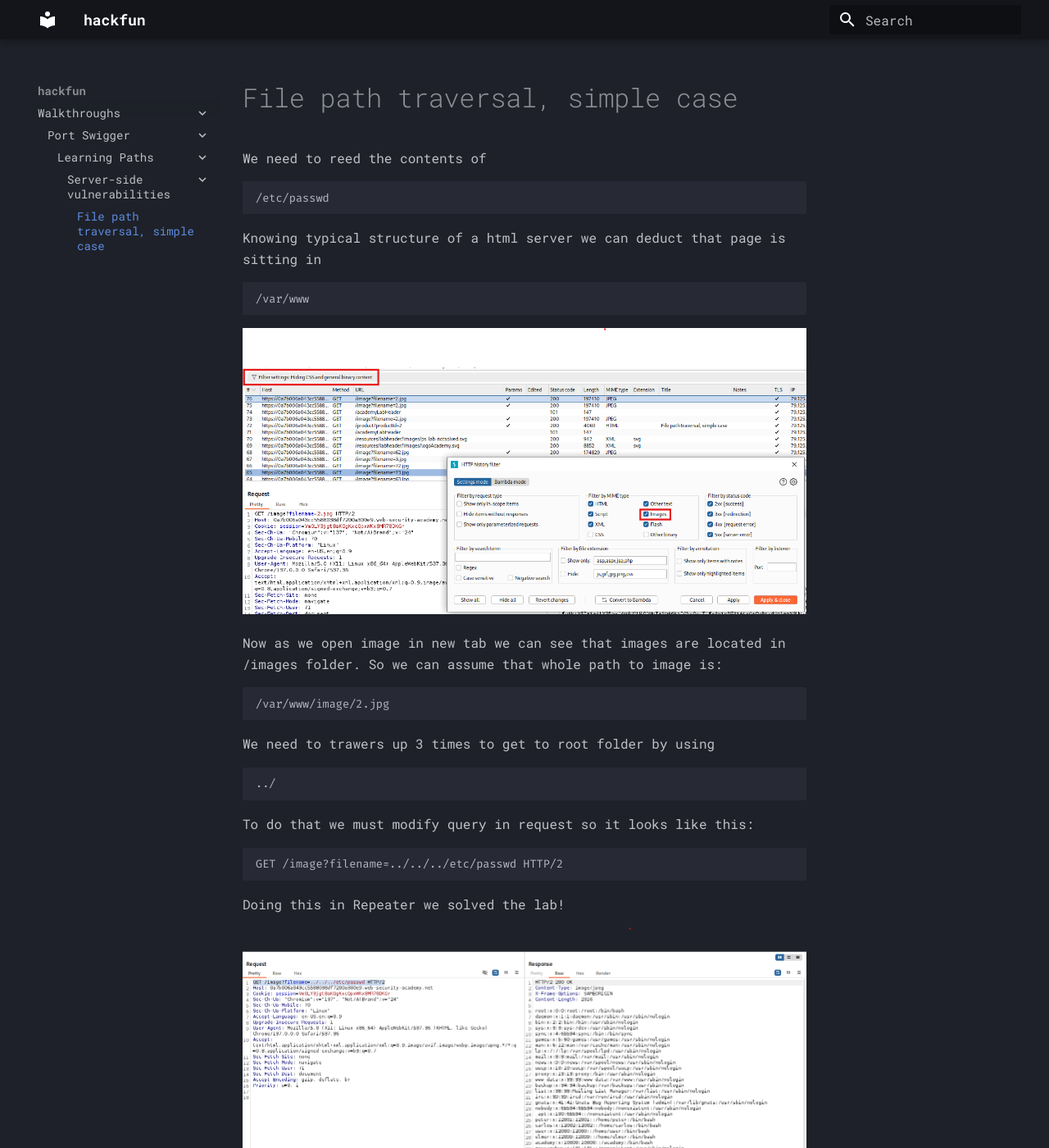
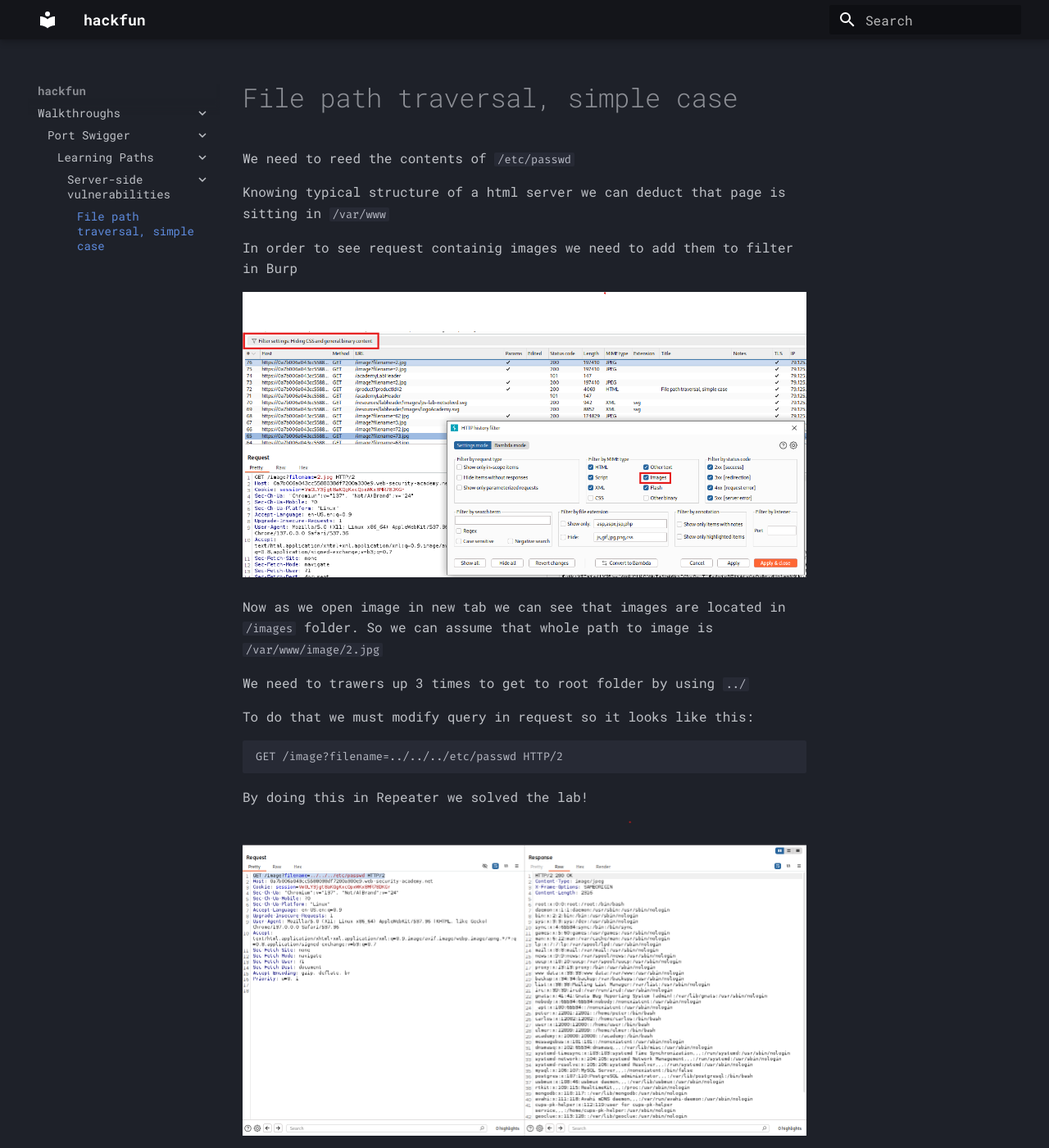
Before and after one commit to peviq/hackfun, an MkDocs documentation site: the page built from docs/walkthroughs/port_swigger/path_traversal/file_path_traversal_simple_case.md, in a window 1280 px wide and 1400 px high. Shown: the whole window at 82% size. Built offline with MkDocs 1.6.1 and Material for MkDocs 9.7.7, drawn with Linux system fonts in a browser that asks for light colours.

Commit message:
decluttering

````diff
--- a/docs/walkthroughs/port_swigger/path_traversal/file_path_traversal_simple_case.md
+++ b/docs/walkthroughs/port_swigger/path_traversal/file_path_traversal_simple_case.md
@@ -1,29 +1,23 @@
-We need to reed the contents of
+We need to reed the contents of `/etc/passwd`
 
-```bash
-/etc/passwd
-```
 
-Knowing typical structure of a html server we can deduct that page is sitting in
 
-```bash
-/var/www
-```
+Knowing typical structure of a html server we can deduct that page is sitting in `/var/www`
+
+
+
+In order to see request containig images we need to add them to filter in Burp
 
 ![burp filter images](../../../assets/port_swigger/file_path_traversal_simple_case/burp_filter_images.png)
 
+
+
 Now as we open image in new tab we can see that images are located in
-/images folder. So we can assume that whole path to image is:
+`/images` folder. So we can assume that whole path to image is `/var/www/image/2.jpg`
 
-```bash
-/var/www/image/2.jpg
-```
 
-We need to trawers up 3 times to get to root folder by using
 
-```bash
-../
-```
+We need to trawers up 3 times to get to root folder by using `../`
 
 To do that we must modify query in request so it looks like this:
 
@@ -31,6 +25,6 @@ To do that we must modify query in request so it looks like this:
 GET /image?filename=../../../etc/passwd HTTP/2
 ```
 
-Doing this in Repeater we solved the lab!
+By doing this in Repeater we solved the lab!
 
 ![solved](../../../assets/port_swigger/file_path_traversal_simple_case/solved.png)
````
